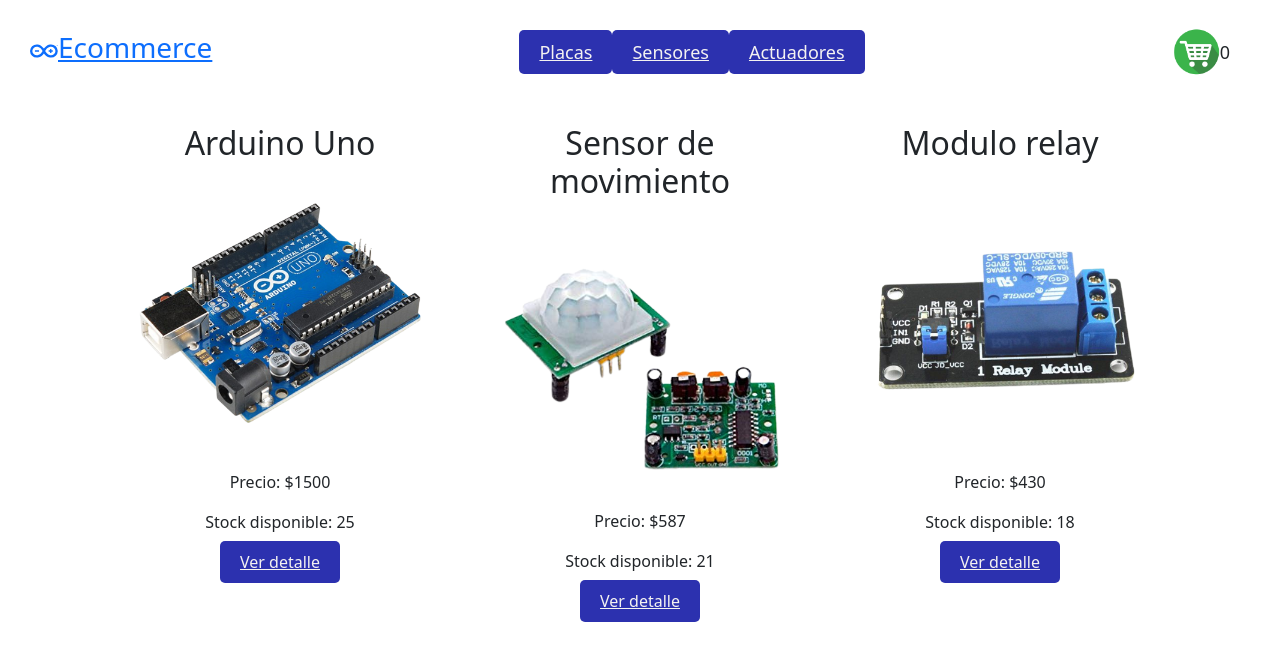
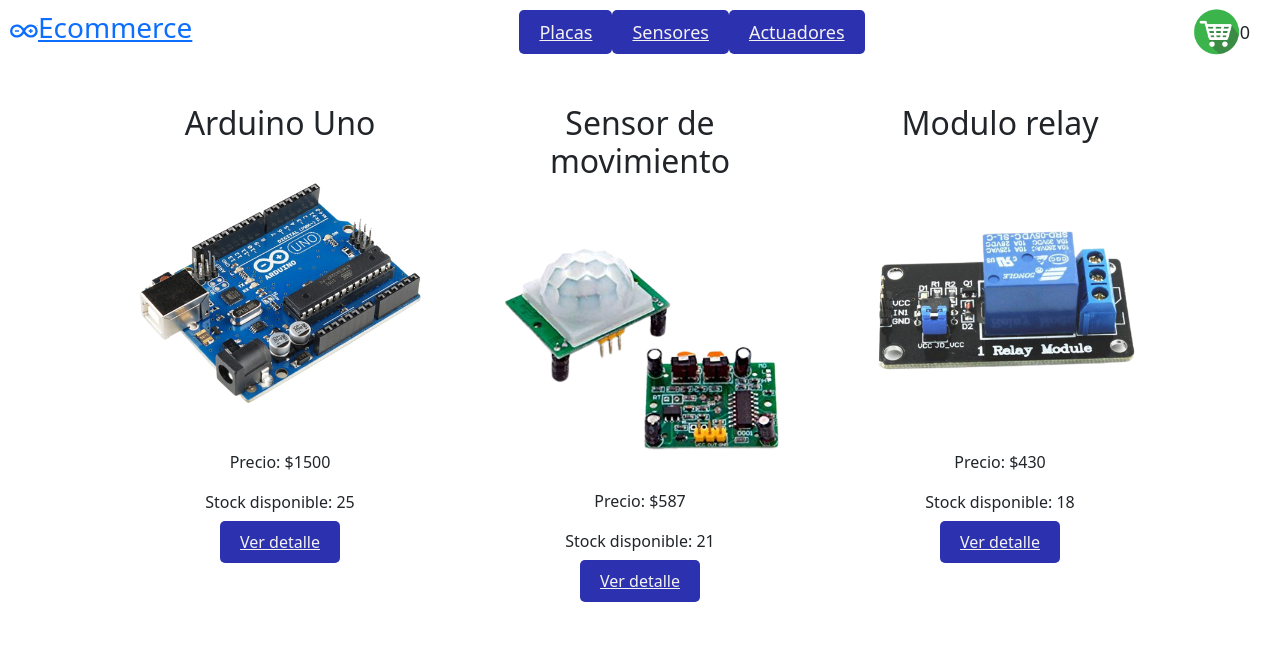
Before and after one commit to ALC28082005/ecommerce, a React (Create React App) app: page / in a window 1280 px wide. Shown: the top 660 px of the page. Built offline with nearby package versions, Linux system fonts and the light colour scheme.

Commit message:
actualizacion

```diff
--- a/src/components/NavBar/NavBar.css
+++ b/src/components/NavBar/NavBar.css
@@ -2,8 +2,6 @@
     margin-left: 10px;
     margin-right: 10px;
     display:flex;
-    margin-top: 20px;
-    margin-inline: 30px;
     font-size:18px;
 
 
```
